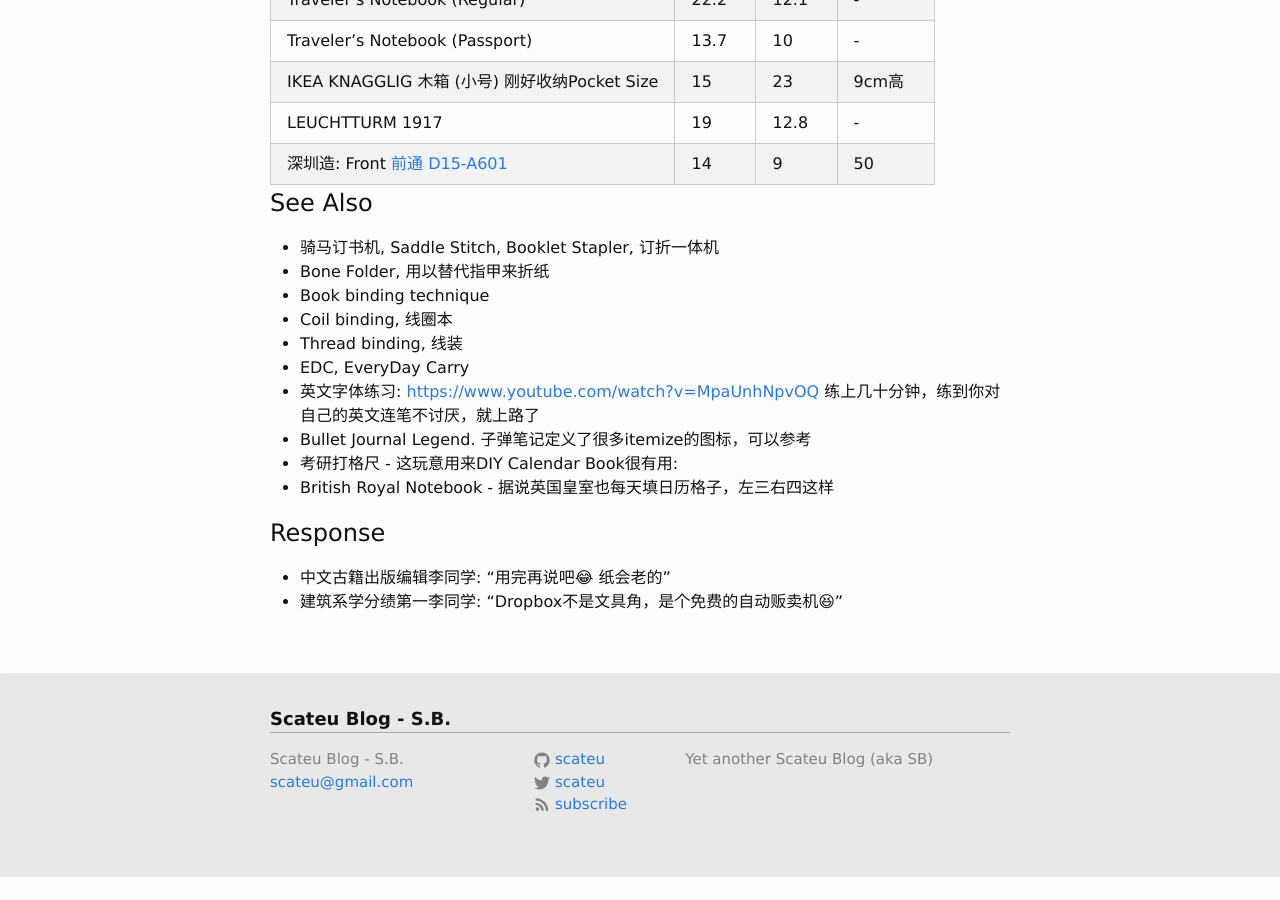
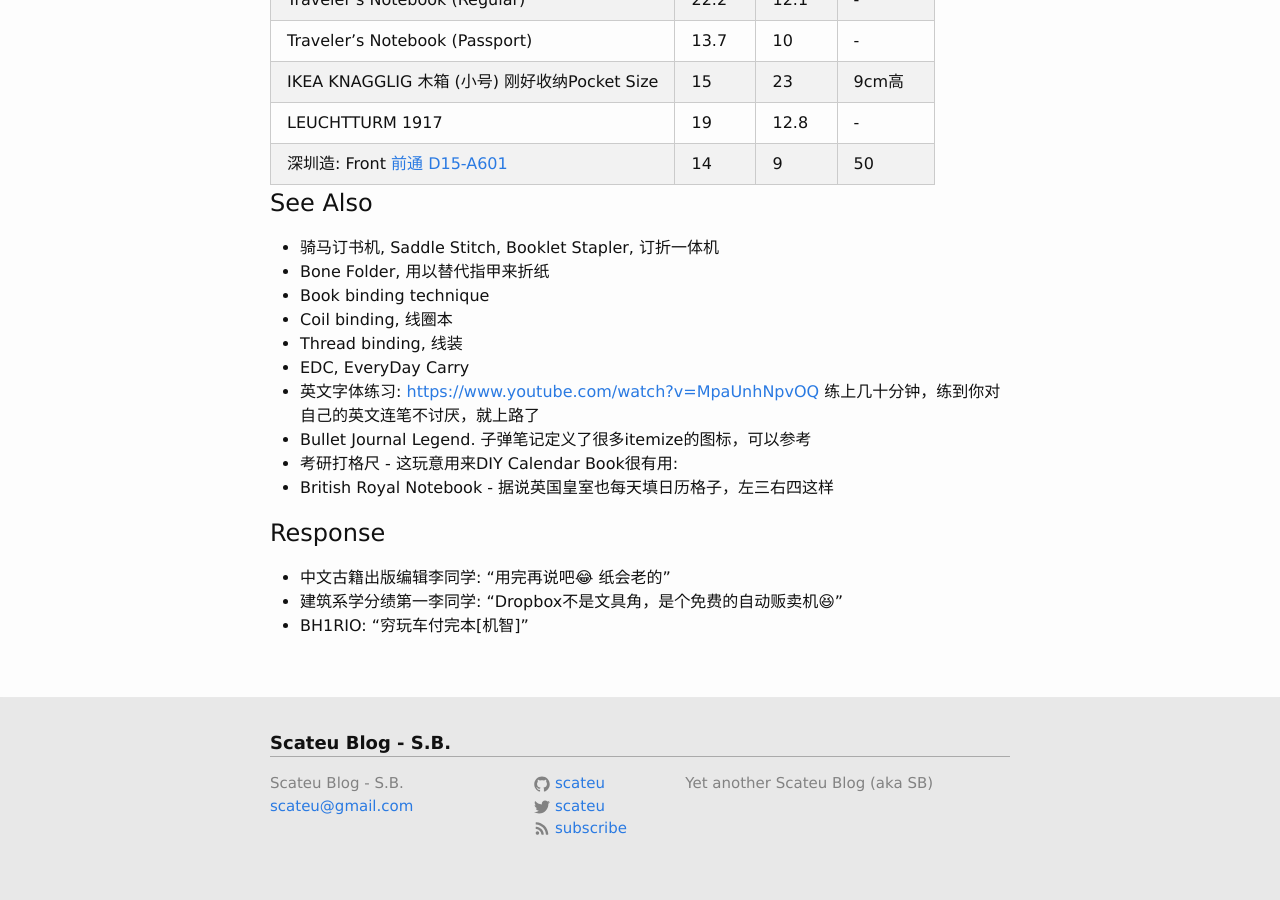
Before and after one commit to scateu/scateu.github.io, a Jekyll site: the page built from _posts/2024-08-05-notebooks.md, in a window 1280 px wide and 900 px high, scrolled down 6869 px. Built offline with Jekyll 4.4.1, drawn with Linux system fonts in a browser that asks for light colours; nearby versions of some CDN libraries; comment, search, counter and statistics services are not loaded; before the commit the page ends 7745 px from its top, so only the background shows below that.

Commit message:
response

```diff
--- a/_posts/2024-08-05-notebooks.md
+++ b/_posts/2024-08-05-notebooks.md
@@ -188,3 +188,4 @@ Field Notes的创始人Aaron Draplin说笔记本可以 slow his ass down. "I'm n
 # Response
  - 中文古籍出版编辑李同学: "用完再说吧😂 纸会老的"
  - 建筑系学分绩第一李同学: "Dropbox不是文具角，是个免费的自动贩卖机😆"
+ - BH1RIO: "穷玩车付完本[机智]"
```
